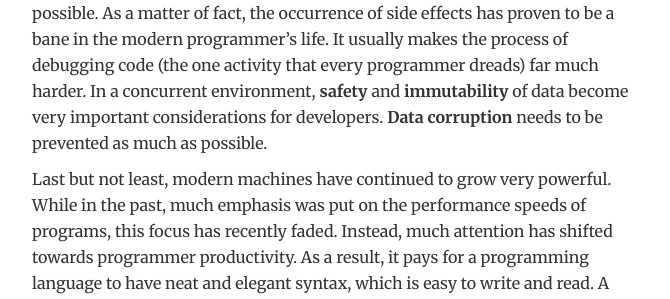
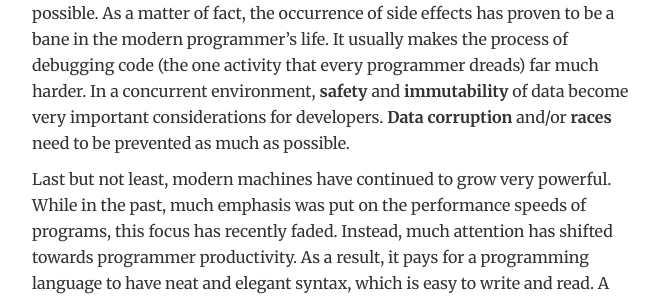
Before and after one commit to theafricanengineer/theafricanengineer.github.io, a Jekyll site: the page built from _posts/2017-05-06-the-rise-of-modern-programming-languages.md, in a window 1280 px wide and 900 px high, scrolled down 980 px. Shown: the part 153-452 px from the top of the window, without its empty margins (302-972 px from the left). Built offline with Jekyll 4.4.1, drawn with Linux system fonts in a browser that asks for light colours; comment, search, counter and statistics services are not loaded.

Commit message:
update post

```diff
--- a/_posts/2017-05-06-the-rise-of-modern-programming-languages.md
+++ b/_posts/2017-05-06-the-rise-of-modern-programming-languages.md
@@ -14,7 +14,7 @@
 
 Beginning in the 2000s, the programming landscape started changing. More and more computing machines started shipping with multiple processors and even individual processors had more than one core. This shift in the nature of computing hardware necessitated the need for programming languages that would take full advantage of the new processor architecture. Languages needed to be able to execute processes concurrently and/or in parallel in order to maximize the potential of the new multi-core processors. **Concurrency** was no longer an after-thought, it needed to be built into the language itself.
 
-In recent years, there has also been a resurgent interest in [functional programming](https://en.wikipedia.org/wiki/Functional_programming), a paradigm that tries to eliminate [side effects](https://en.wikipedia.org/wiki/Side_effect_(computer_science)) as much as possible. As a matter of fact, the occurrence of side effects has proven to be a bane in the modern programmer's life. It usually makes the process of debugging code (the one activity that every programmer dreads) far much harder. In a concurrent environment, **safety** and **immutability** of data become very important considerations for developers. **Data corruption** needs to be prevented as much as possible.
+In recent years, there has also been a resurgent interest in [functional programming](https://en.wikipedia.org/wiki/Functional_programming), a paradigm that tries to eliminate [side effects](https://en.wikipedia.org/wiki/Side_effect_(computer_science)) as much as possible. As a matter of fact, the occurrence of side effects has proven to be a bane in the modern programmer's life. It usually makes the process of debugging code (the one activity that every programmer dreads) far much harder. In a concurrent environment, **safety** and **immutability** of data become very important considerations for developers. **Data corruption** and/or **races** need to be prevented as much as possible.
 
 Last but not least, modern machines have continued to grow very powerful. While in the past, much emphasis was put on the performance speeds of programs, this focus has recently faded. Instead, much attention has shifted towards programmer productivity. As a result, it pays for a programming language to have neat and elegant syntax, which is easy to write and read. A new developer should be able to pick it up quickly and be up and running with the language in the shortest time possible. One ought to be able to play with the language right from the beginning through an interactive loop, commonly known as the **REPL** (Read-Eval-Print Loop), without having to go through tedious setup and compilation processes.
 
```
